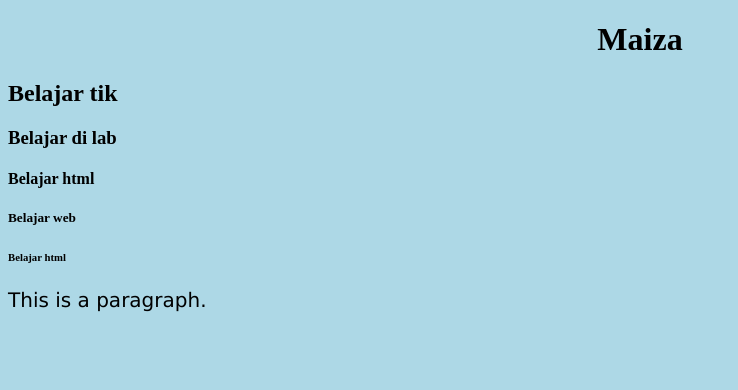
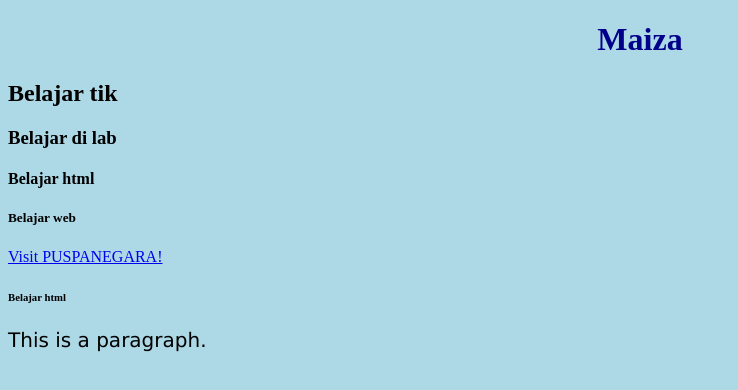
Before and after one commit to maishafrr/maishafrr.github.io, a plain HTML site: page index.html in a window 1280 px wide. Shown: the whole page, without its empty margins (0-738 px from the left). Drawn offline with Linux system fonts and the light colour scheme.

Commit message:
Update index.html

```diff
--- a/index.html
+++ b/index.html
@@ -8,7 +8,7 @@ body {
 }
 
 h1 {
-  color: dark blue;
+  color: darkblue;
   text-align: center;
 }
 
@@ -27,6 +27,7 @@ p {
 <h3>Belajar di lab</h3>
 <h4>Belajar html</h4>
 <h5>Belajar web</h5>
+<a href="https://www.w3schools.com">Visit PUSPANEGARA!</a>
 <h6>Belajar html</h6>
 
 <p>This is a paragraph.</p>
```
